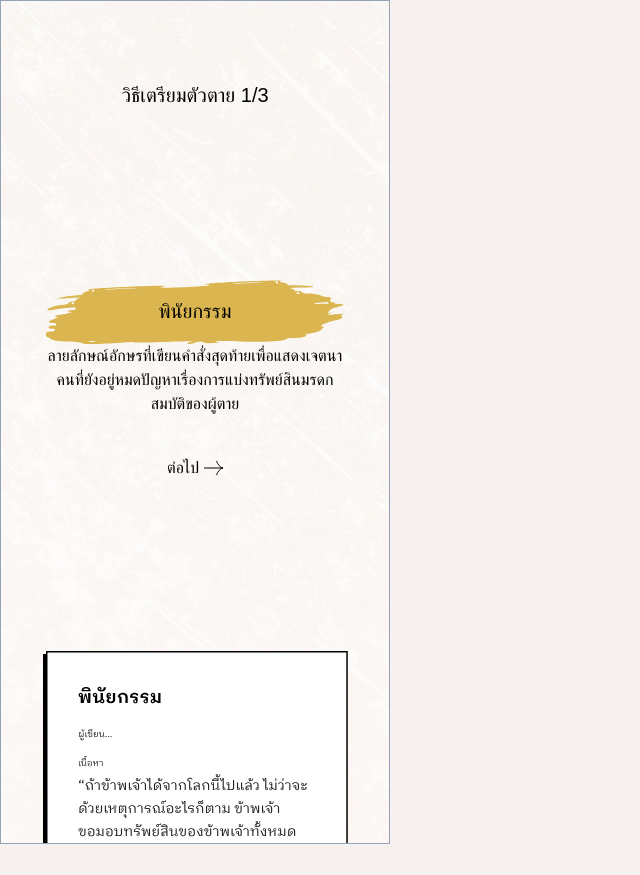
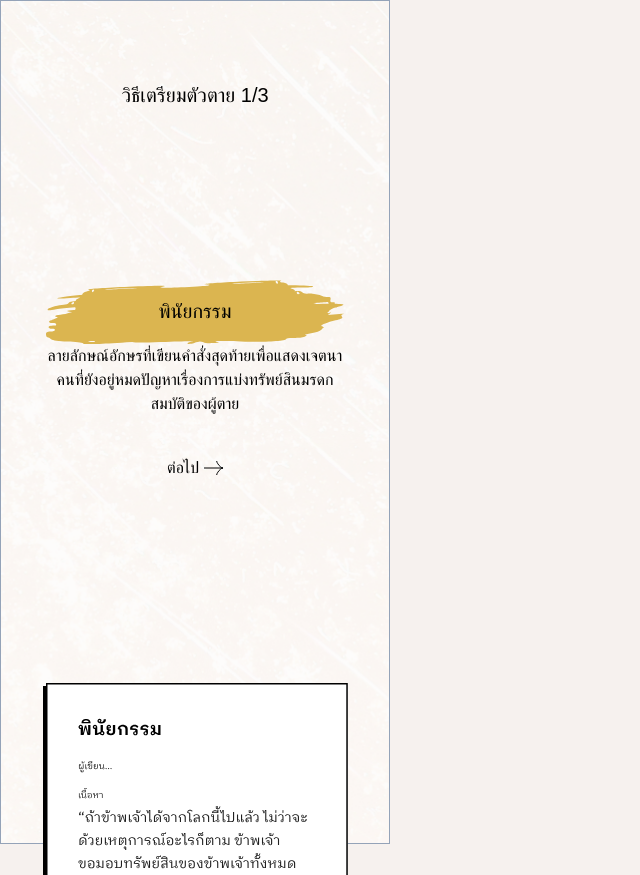
Before and after one commit to Tantatorn-dev/deathtalk-photobooth, a SvelteKit app: page /prepare in a window 1280 px wide. Shown: the whole page, without its empty margins (0-640 px from the left). Before the commit the page ends 844 px from the top, so only its background shows below. Built offline with nearby package versions, Linux system fonts and the light colour scheme; a web font is replaced by a local one.

Commit message:
feat: add bounce animation to prepare to die section

```diff
--- a/src/routes/prepare/+page.svelte
+++ b/src/routes/prepare/+page.svelte
@@ -55,11 +55,11 @@
 		{/if}
 	</div>
 	{#if index == 0}
-		<img src="/misc/legacy.svg" alt="legacy" />
+		<img src="/misc/legacy.svg" alt="legacy" class="animate-custom-bounce" />
 	{:else if index == 1}
-		<img src="/misc/hand.svg" alt="hand" />
+		<img src="/misc/hand.svg" alt="hand" class="animate-custom-bounce" />
 	{:else if index == 2}
-		<img src="/misc/note_2.svg" alt="baojai note" />
+		<img src="/misc/note_2.svg" alt="baojai note" class="animate-custom-bounce" />
 	{/if}
 </div>
 
@@ -71,4 +71,20 @@
 	.next-btn-container {
 		@apply mt-10;
 	}
+
+	.animate-custom-bounce {
+		animation: customBounce 3s infinite;
+	}
+
+	@keyframes customBounce {
+		0%,
+		100% {
+			transform: translateY(50%);
+			animation-timing-function: cubic-bezier(0.8, 0, 1, 1);
+		}
+		50% {
+			transform: translateY(0);
+			animation-timing-function: cubic-bezier(0, 0, 1, 1);
+		}
+	}
 </style>
```
